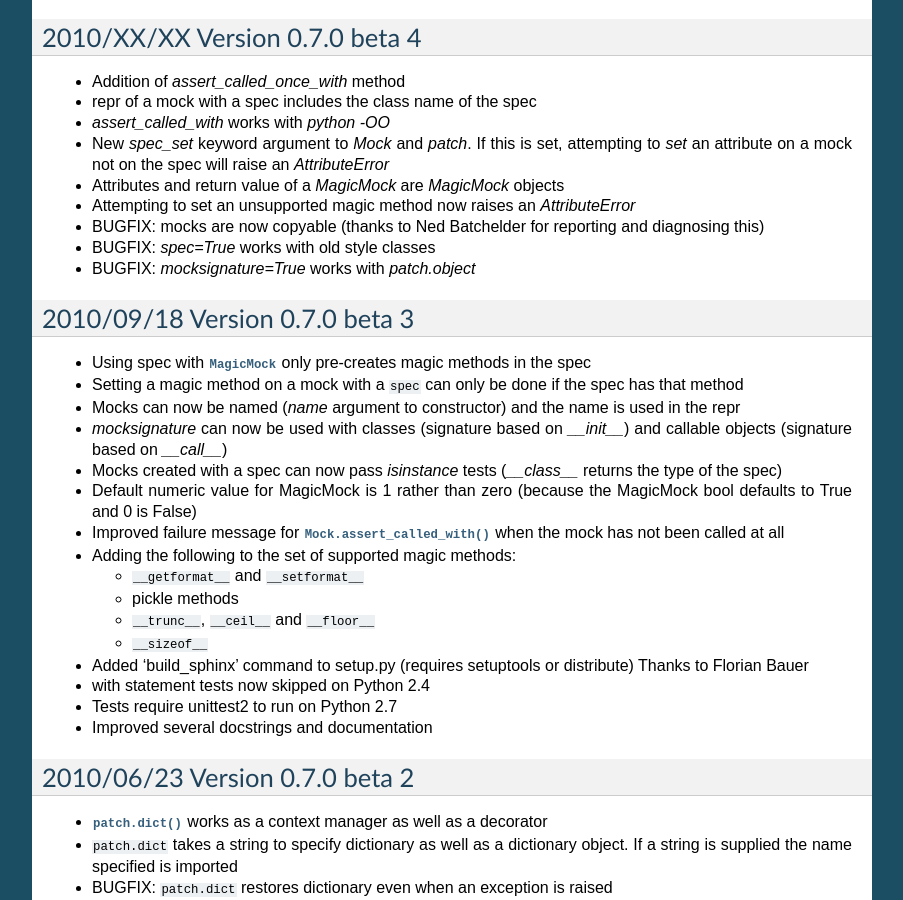
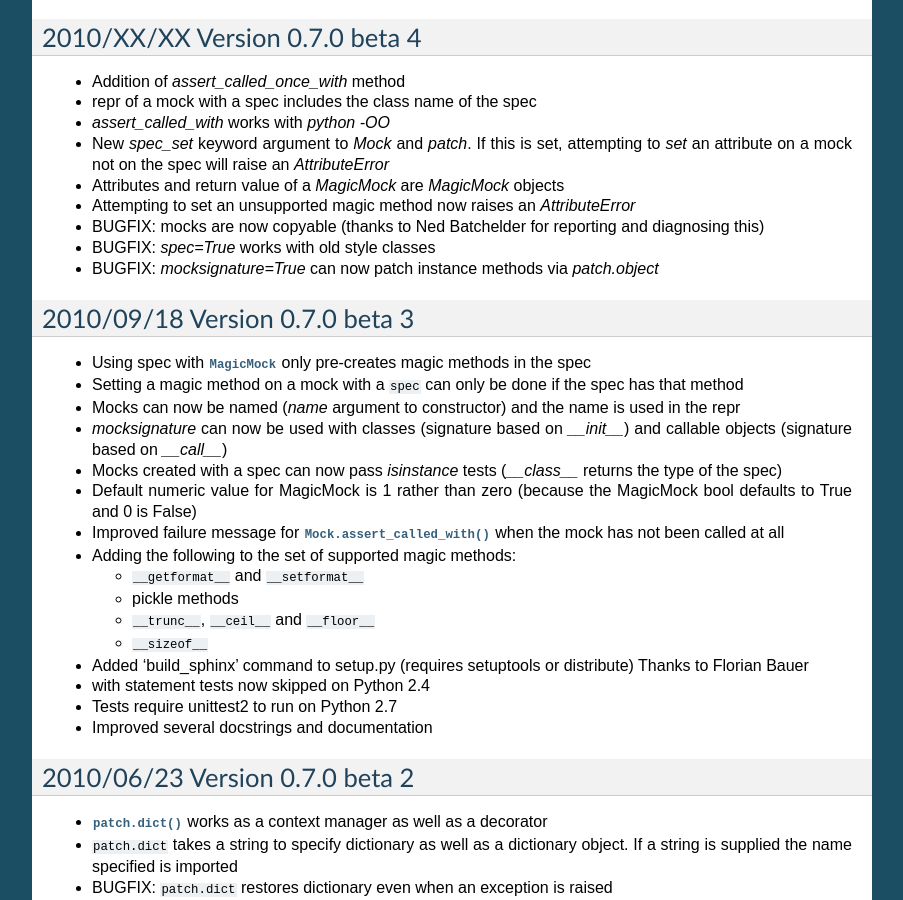
Before and after one commit to eaudeweb/mock, a Sphinx documentation site: the page built from docs/changelog.txt, in a window 1280 px wide and 900 px high, scrolled down 629 px. Shown: the whole window, without its empty margins (198-1101 px from the left). Built offline with Sphinx 7.4.7, drawn with Linux system fonts in a browser that asks for light colours; pages that are not in the unit, such as notebooks, are missing from menus.

Commit message:
Changelog tweak

```diff
--- a/docs/changelog.txt
+++ b/docs/changelog.txt
@@ -53,7 +53,8 @@
 * BUGFIX: mocks are now copyable (thanks to Ned Batchelder for reporting and
   diagnosing this)
 * BUGFIX: `spec=True` works with old style classes
-* BUGFIX: `mocksignature=True` works with `patch.object`
+* BUGFIX: `mocksignature=True` can now patch instance methods via
+  `patch.object`
 
 
 2010/09/18 Version 0.7.0 beta 3
```
